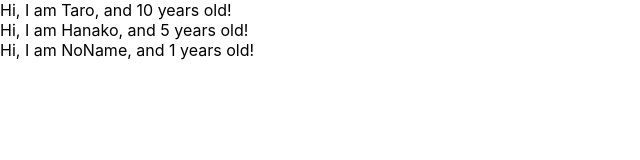
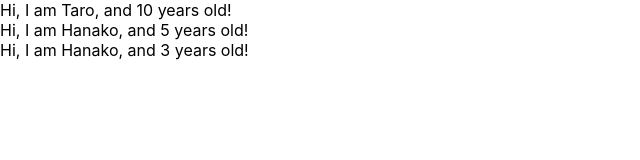
Before and after one commit to afukuna/udemy-react-redux-crud, a React (Create React App) app: page / in a window 1280 px wide. Shown: the top 160 px of the page, without its empty margins (0-640 px from the left). Built offline with nearby package versions, Linux system fonts and the light colour scheme.

Commit message:
learn prop-types

```diff
--- a/src/App.js
+++ b/src/App.js
@@ -1,11 +1,11 @@
 import React from 'react';
-
+import PropTypes from 'prop-types';
 
 const App = () => {
   const profiles = [
-    {name: "Taro", age: 10},
-    {name: "Hanako", age: 5},
-    {name: "NoName"}
+    {name: "Taro", age: 10 },
+    {name: "Hanako", age: 5 },
+    {name: "Hanako", age: 3 },
   ]
   return (
     <div>
@@ -22,8 +22,9 @@ const User = (props) => {
   return <div>Hi, I am {props.name}, and {props.age} years old! </div>
 }
 
-User.defaultProps = {
-  age: 1
+User.propTypes = {
+  name: PropTypes.string,
+  age: PropTypes.number.isRequired
 }
 
 export default App;
```
